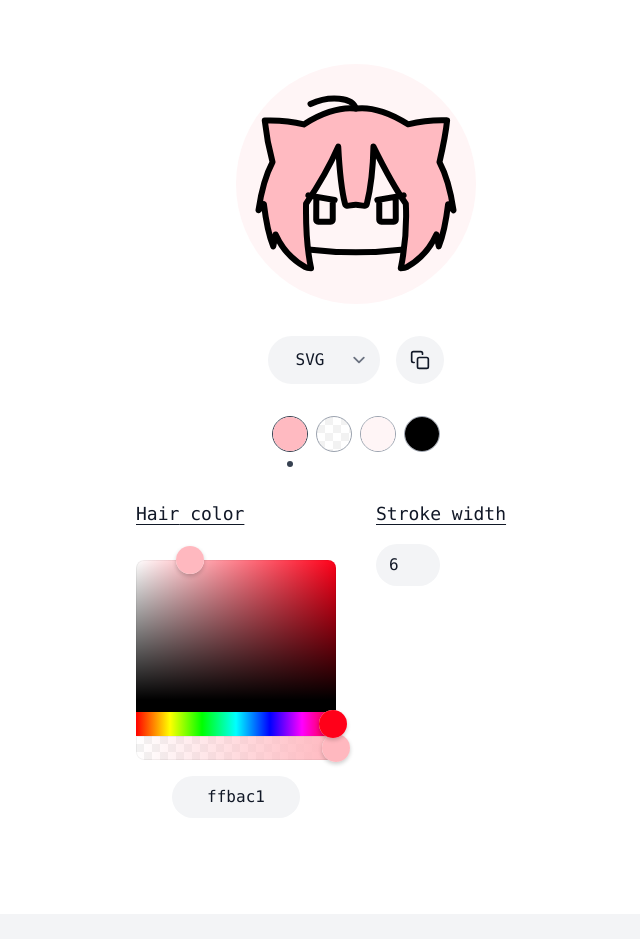
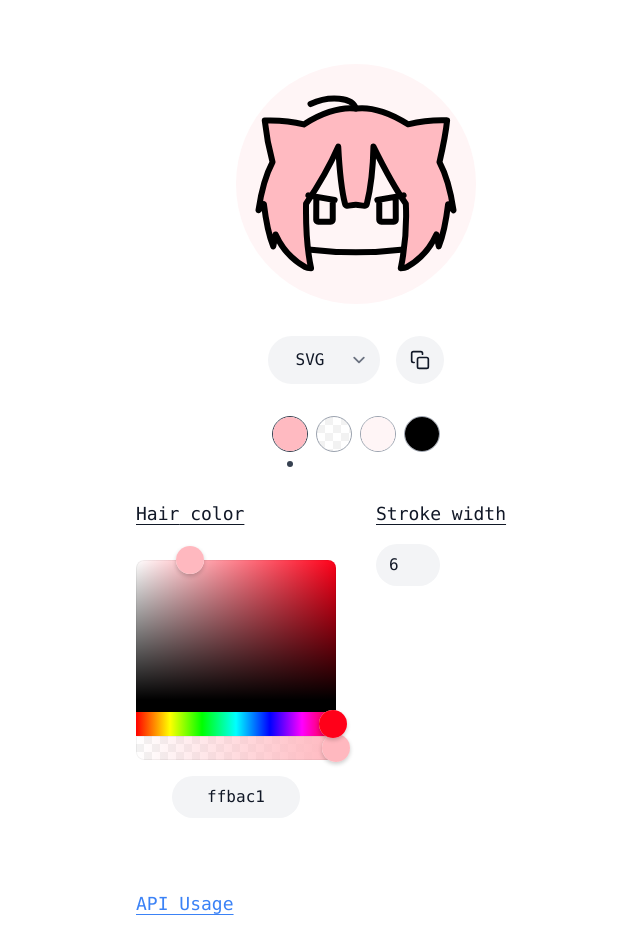
Before and after one commit to object1037/icon, a Next.js app: page / in a window 1280 px wide. Shown: the top 939 px of the page, without its empty margins (284-924 px from the left). Built offline with nearby package versions, Linux system fonts and the light colour scheme.

Commit message:
add link to the API usage in README

```diff
--- a/pages/index.tsx
+++ b/pages/index.tsx
@@ -46,6 +46,8 @@ const Home: NextPage = () => {
     })
   }
 
+  const headerStyle = "block mb-4 text-lg underline underline-offset-4"
+
   return (
     <>
     <Head>
@@ -82,12 +84,22 @@ const Home: NextPage = () => {
         <PartPicker color={colors.bg} setPart={() => setPart('bg')} title='Select background color' focused={part === 'bg'} />
         <PartPicker color={colors.stroke} setPart={() => setPart('stroke')} title='Select stroke color' focused={part === 'stroke'} />
       </div>
-      <div className='flex flex-col sm:flex-row space-x-0 sm:space-x-10 space-y-10 sm:space-y-0'>
+      <div className='flex flex-col sm:flex-row gap-x-0 sm:gap-x-10 gap-y-10 sm:gap-y-0 mb-14'>
         <ColorPicker part={part} colors={colors} handleChange={handleChange} />
         <div className='w-[200px]'>
-          <label htmlFor='strokeWidth' className='block mb-4 text-lg underline underline-offset-4'>Stroke width</label>
+          <label htmlFor='strokeWidth' className={headerStyle}>Stroke width</label>
           <input id='strokeWidth' type='number' value={stroke} onChange={(e) => setStroke(e.target.value)} min={1} max={20} className='rounded-full w-16 mx-auto bg-gray-100 dark:bg-gray-800 border-transparent focus:ring-0 focus:border-gray-400 dark:focus:border-gray-500' />
         </div>
+      </div>
+      <div className='flex w-full max-w-[200px] sm:max-w-[440px]'>
+        <a
+          href='https://github.com/object1037/icon/blob/main/README.md#api-usage'
+          target="_blank"
+          rel="noopener noreferrer"
+          className={headerStyle + ' text-blue-500 hover:text-blue-400 dark:text-blue-400 dark:hover:text-blue-500 transition'}
+        >
+          API Usage
+        </a>
       </div>
     </main>
     <Footer />
```
